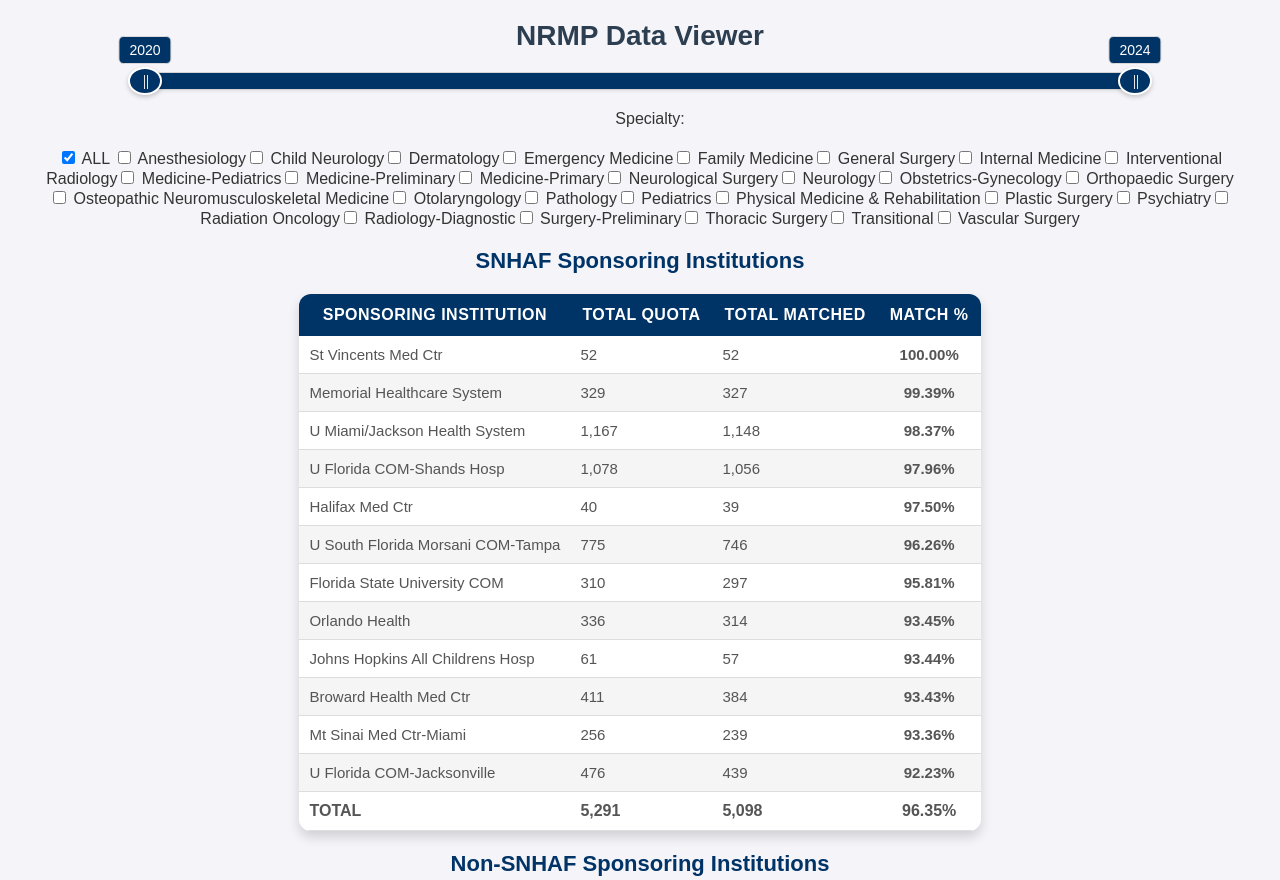
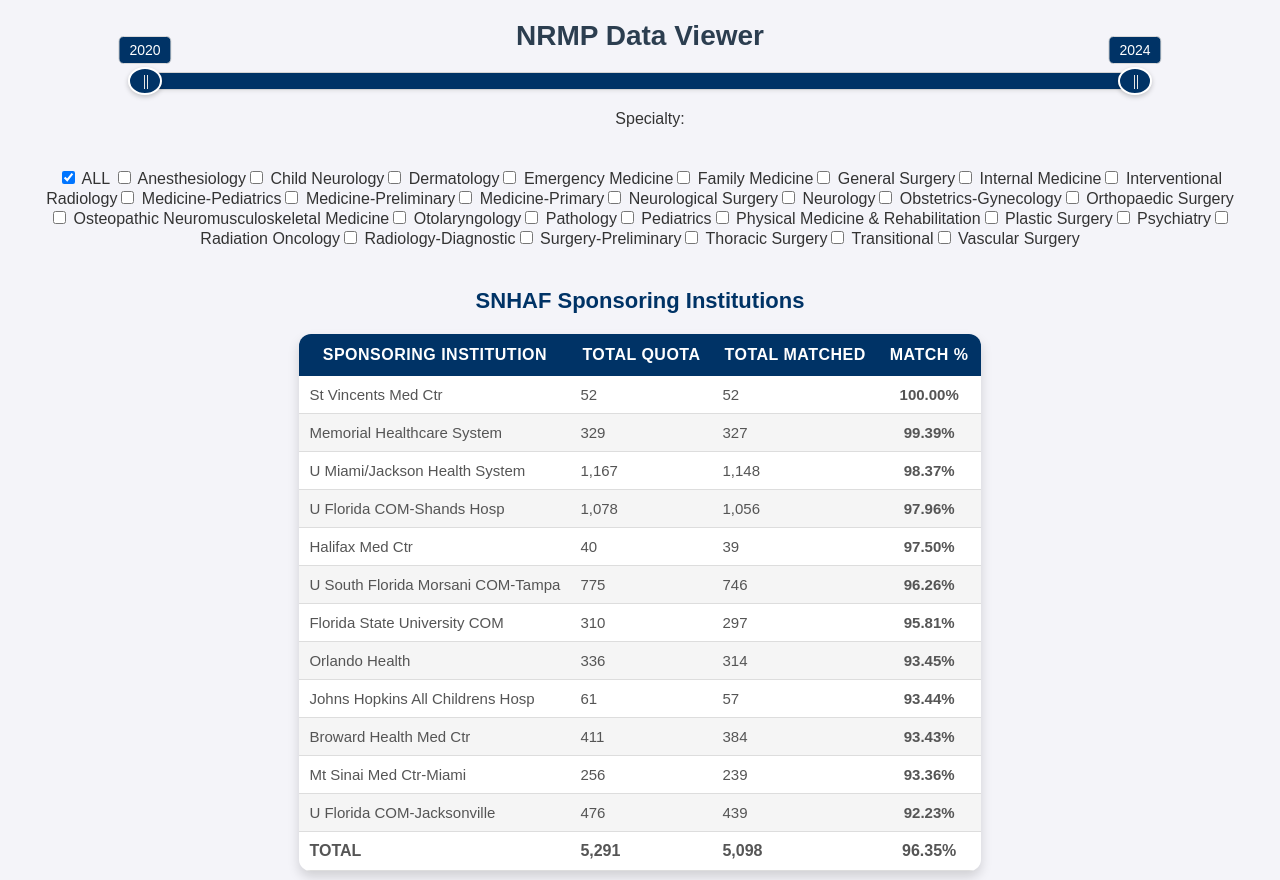
Before and after one commit to flchildrenshospitals/NRMP, a plain HTML site: page index.html in a window 1280 px wide. Shown: the top 880 px of the page. Drawn offline with nearby package versions, Linux system fonts and the light colour scheme.

Commit message:
Update index.html

```diff
--- a/index.html
+++ b/index.html
@@ -49,6 +49,15 @@
     border-radius: 5px;
     padding: 5px 10px;
   }
+
+  #specialty-checkboxes {
+  text-align: left;
+  margin-right: 20px;
+  display: inline-block;
+  vertical-align: top;
+  max-height: 400px;
+  overflow-y: auto; /* Add scroll for many checkboxes */
+}
 
   h1, h2 {
     text-align: center;
@@ -194,7 +203,6 @@
           matchedYearColumns.length === 0
         ) {
           console.error("Missing required columns. Please check your CSV file.");
-          console.log("Detected Headers:", headers); // Log headers for troubleshooting
           return;
         }
 
@@ -248,7 +256,7 @@
             });
           }
 
-          // If any other specialty is selected, deselect "ALL"
+          // If any other specialty is selected, uncheck "ALL"
           else {
             const allCheckbox = checkboxes.find(checkbox => checkbox.value === "ALL");
             allCheckbox.checked = false;
```
